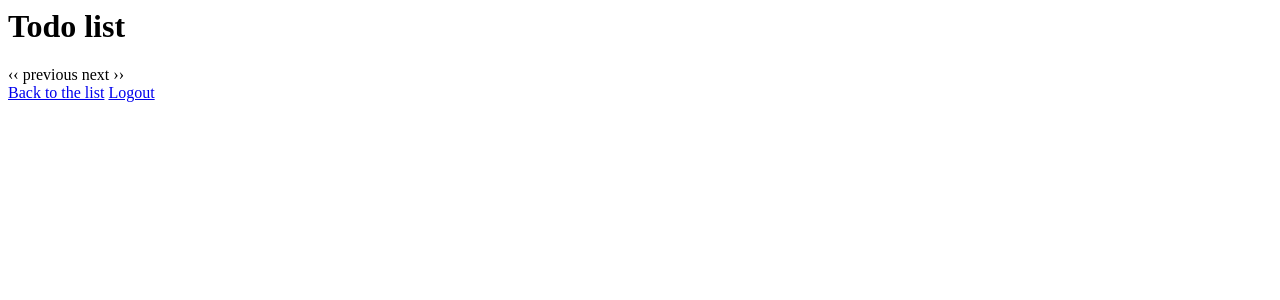
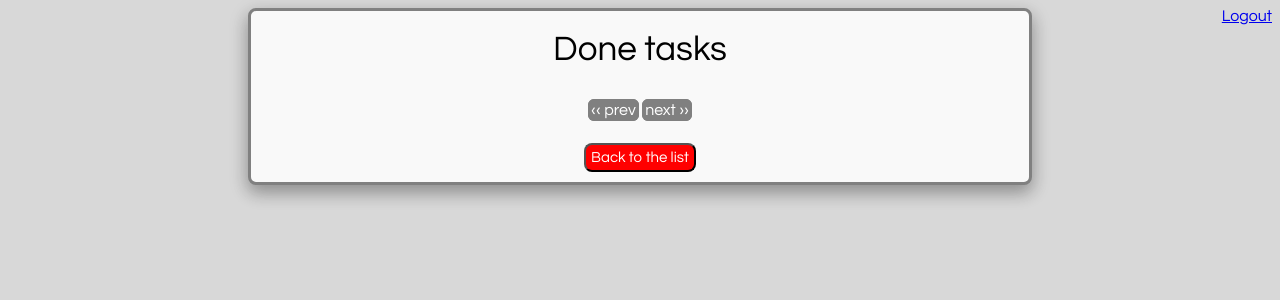
Before and after one commit to agutierrez-eb/todo_list, a Django app: template templates/todolist_app/todo_done_task.html in a window 1280 px wide. Shown: the top 300 px of the page. Run offline with Django 3.2, Linux system fonts and the light colour scheme; the template is opened without the code that fills it, so the values that code supplies are empty.

Commit message:
Adding css features

```diff
--- a/static/todolist/style.css
+++ b/static/todolist/style.css
@@ -44,7 +44,7 @@ body {
 	margin-left: 40%;
 	font-size: 50px;
 }
-.task_title{
+.action_title{
   	font-size: 35px;
   	padding: 10px;
 }
@@ -113,3 +113,20 @@ body {
 	padding: 4px;
 	color: black;
 }
+.todo_form{
+    width: 100%;
+}
+
+#id_title, #id_description, #id_assigned_user, #id_done, #id_priority{
+    width: 30%;
+    margin: 6px;
+    border-radius: 4px;
+    font-size: 15px
+}
+.btn_cancel{
+    background-color: #FF0000;
+    font-size: 15px;
+    border-radius: 8px;
+    color: white;
+    padding: 5px;
+}
--- a/templates/_pagination.html
+++ b/templates/_pagination.html
@@ -1,9 +1,9 @@
 {% load i18n %}
 <div class="pagination">
     {% if page_obj.has_previous %}
-        <a href="?{{ page_obj.previous_page_number.querystring }}" class="prev">&lsaquo;&lsaquo; {% trans "previous" %}</a>
+        <a href="?{{ page_obj.previous_page_number.querystring }}" class="prev">&lsaquo;&lsaquo; {% trans "prev" %}</a>
     {% else %}
-        <span class="disabled prev">&lsaquo;&lsaquo; {% trans "previous" %}</span>
+        <span class="disabled prev">&lsaquo;&lsaquo; {% trans "prev" %}</span>
     {% endif %}
     {% for page in page_obj.pages %}
         {% if page %}
--- a/templates/todolist_app/todo_done_task.html
+++ b/templates/todolist_app/todo_done_task.html
@@ -1,26 +1,38 @@
 <html>
 	<head>
 		<title>Done todo</title>
+		{% load static %}
+		<link rel="stylesheet" type="text/css" href="{% static 'todolist/style.css' %}">
+        <link href="https://fonts.googleapis.com/css2?family=Questrial&display=swap" rel="stylesheet">
 	</head>
 	<body>
-		<div>
+		<div class="head_logout">
+			{{ request.user.username }}
+			<a href="{% url 'logout' %}">Logout</a>
+		</div>
+		<div class="task_sheet">
+			<div class="action_title">
+				<a>Done tasks</a>
+			</div>
+			<div class="task_list">
 				{% block content %}
-			<h1>Todo list</h1>
 				{% for todo in object_list %}
-    			<div>
-        			<li>{{ todo.title }} - {{ todo.done }} - {{todo.assigned_user}}
-        			</li>
+    			<div class="task">
+    				<div class="task_name">
+        				<a>{{ todo.title }}</a>
+        			</div>
+        			<div class="task_detail">
+        				<a>{{ todo.assigned_user }} - {{ todo.updated }}</a>
+        			</div>
     			</div>
 				{% endfor %}
 				{# The following renders the pagination html #}
 				{% include "_pagination.html" %}
 				{% endblock %}
+				<div>
+					<button class="btn_cancel" onclick="window.location.href = '{% url 'todo_list' %}';">Back to the list</button>
 				</div>
-		<div>
-			<a href="{% url 'todo_list' %}">Back to the list</a>
-			<a href="{% url 'logout' %}">Logout</a>
-			{{ request.user.email }}
-			{{ request.user.first_name }}
+			</div>
 		</div>
 	</body>
 </html>
--- a/templates/todolist_app/todo_list.html
+++ b/templates/todolist_app/todo_list.html
@@ -14,7 +14,7 @@
             </div>
         </div>
         <div class="task_sheet">
-            <div class="task_title">
+            <div class="action_title">
                 <a>Todo list</a>
             </div>
             <div class="button_bar_in_sheet">
@@ -54,6 +54,5 @@
             </div>
         </div>
         {% endblock %}
-        <small id="sign">Developed by Rulo!</small>
     </body>
 </html>
```
Also changed, not shown: templates/todolist_app/todo_form.html (+20 -10 lines). Lines whose indentation alone changed are shown as unchanged.
